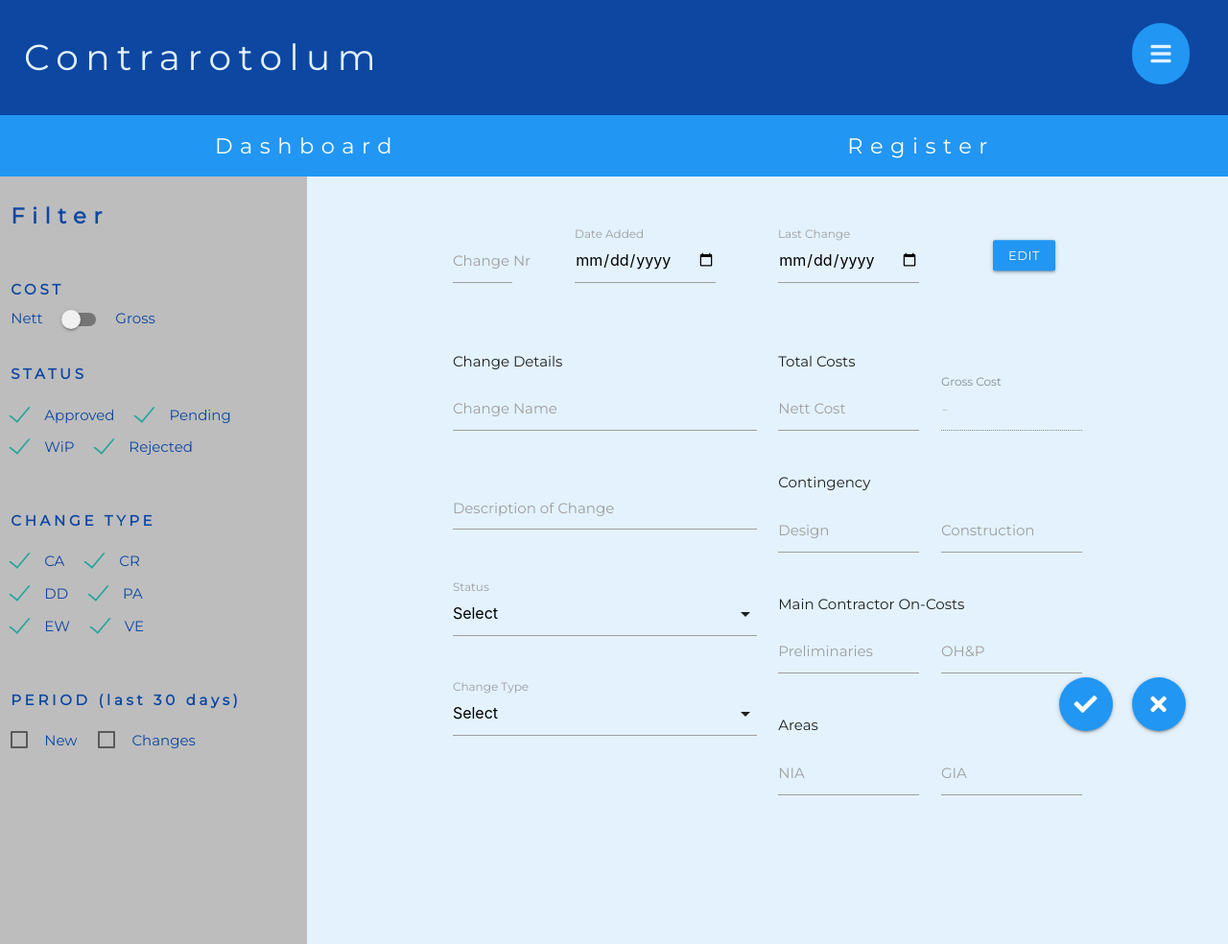
After one commit to Code-Institute-Submissions/MS4-0, a Flask app: page /item in a window 1280 px wide. The commit adds this page. Shown: the whole page at 96% size. Run offline with Flask 2, Linux system fonts and the light colour scheme; data that the repository does not hold is empty; some libraries are stand-ins or nearby versions.

Commit message:
Feat(various): add new item/change added to page

```diff
--- a/app.py
+++ b/app.py
@@ -125,6 +125,30 @@ def get_filter():
   return jsonify(arr)
 
 
+@app.route("/item", methods=["GET", "POST"])
+def add_item():
+  if request.method == "POST":
+    item = {
+      "change_nr": request.form.get("change_nr"),
+      "date_added": request.form.get("date_added"),
+      "date_changed": request.form.get("date_changed"),
+      "change_name": request.form.get("change_name"),
+      "change_description": request.form.get("change_description"),
+      "status": request.form.get("status"),
+      "change_type": request.form.get("change_type"),
+      "cost_nett": request.form.get("cost_nett", type=int),
+      "cost_gross": request.form.get("cost_gross", type=int),
+      "cont_design_total": request.form.get("cont_design_total", type=int),
+      "cont_const_total": request.form.get("cont_const_total", type=int),
+      "prelims_total": request.form.get("prelims_total", type=int),
+      "ohp_total": request.form.get("ohp_total", type=int),
+      "NIA_ft2": request.form.get("NIA_ft2", type=int),
+      "GIA_ft2": request.form.get("GIA_ft2", type=int)    }
+    mongo.db.register.insert_one(item)
+  # item = mongo.db.register.find()
+  return render_template("item.html")
+
+
 if __name__ == "__main__":
   app.run(host=os.environ.get("IP"),
     port=int(os.environ.get("PORT")),
--- a/static/css/style.css
+++ b/static/css/style.css
@@ -1,4 +1,8 @@
 /* Global */
+
+html {
+  height: 100%;
+}
 
 body {
   font-family: 'Montserrat', sans-serif;
@@ -191,3 +195,27 @@ th .center {
 .dateHidden {
   display: none;
 }
+
+/* <----- Item Layout -----> */
+
+.itemContainer {
+  margin-top: 50px !important;
+}
+
+.itemHeading {
+  margin-left: 0.75rem;
+}
+
+.btnEdit {
+  position: relative;
+  margin-bottom: 50%;
+  transform: translate(0, 50%);
+}
+
+.itemContainer .btn-floating {
+  margin: 0px 10px 15px 10px;
+}
+
+.hideInput {
+  display: none;
+}
--- a/static/js/script.js
+++ b/static/js/script.js
@@ -1,6 +1,14 @@
 // <----- MATERIALIZE TRIGGERS ----->
 
 $(".dropdown-trigger").dropdown();
+
+$(document).ready(function () {
+  $('select').formSelect();
+  $('.fixed-action-btn').floatingActionButton();
+});
+
+// $('#changeDescription').val('New Text');
+//   M.textareaAutoResize($('#changeDescription'));
 
 
 // <----- DASHBOARD ----->
@@ -21,20 +29,20 @@ $(window).on('load', function () {
 })
 
 
-let checkedStatus = ["A", "P", "WiP"]
-let checkedChanges = ["DD", "CA"]
+let checkedStatus = ["A", "P", "WiP", "R"]
+let checkedChanges = ["CA", "CR", "DD", "PA", "EW", "VE"]
 
-let budgetGross = 10000000
-let budgetGIA = 11000
-let approvedGross
-let approvedNett
-let approvedGIA
+// let budgetGross = 10000000
+// let budgetGIA = 11000
+// let approvedGross
+// let approvedNett
+// let approvedGIA
 
 // let pendingGross = getTotal("P")
 
-setTimeout(() => {
-  getTotal('totalGross', 'P');
-}, 1000);
+// setTimeout(() => {
+//   getTotal('totalGross', 'P');
+// }, 1000);
 
 
 // https://learn.co/lessons/js-looping-and-iteration-traversing-nested-objects-readme
@@ -59,7 +67,7 @@ function getTotal(val, stat) {
   return total
 };
 
-$('#costSwitch').click(function() {
+$('#costSwitch').click(function () {
   if ($(this).is(':checked')) {
     pushValues('Gross')
   }
@@ -84,7 +92,7 @@ function pushValues(checkedStatus) {
       else {
         return budgetTotalNett
       }
-    }) ();
+    })();
     let budgeTotalDisplay = new Intl.NumberFormat('en-US', {
       style: 'decimal',
       minimumFractionDigits: 0,
@@ -129,7 +137,7 @@ function pushValues(checkedStatus) {
       else {
         return approvedTotalNett
       }
-    }) ();
+    })();
     let approvedTotalDisplay = new Intl.NumberFormat('en-US', {
       style: 'decimal',
       minimumFractionDigits: 0,
@@ -174,7 +182,7 @@ function pushValues(checkedStatus) {
       else {
         return pendingTotalNett
       }
-    }) ();
+    })();
     let pendingTotalDisplay = new Intl.NumberFormat('en-US', {
       style: 'decimal',
       minimumFractionDigits: 0,
@@ -219,7 +227,7 @@ function pushValues(checkedStatus) {
       else {
         return wipTotalNett
       }
-    }) ();
+    })();
     let wipTotalDisplay = new Intl.NumberFormat('en-US', {
       style: 'decimal',
       minimumFractionDigits: 0,
@@ -297,7 +305,7 @@ function pushValues(checkedStatus) {
       else {
         return rejectedTotalNett
       }
-    }) ();
+    })();
     let rejectedTotalDisplay = new Intl.NumberFormat('en-US', {
       style: 'decimal',
       minimumFractionDigits: 0,
@@ -329,7 +337,7 @@ function pushValues(checkedStatus) {
     }).format(rejectedRate);;
     $('#rejectedRow').children('.rate').text(rejectedRateDisplay)
 
-    $('td').each(function() {
+    $('td').each(function () {
       if ($(this).text().length === 1 && $(this).text() === "0") {
         $(this).text("-")
       }
@@ -388,20 +396,20 @@ $('#costSwitch').click(function () {
 // Accepted Filter
 $("#A").click(function () {
   if ($(this).is(':checked') && $('.changeStatus').text().match('A')) {
-    $('.changeStatus:contains("A")').filter(function() {return $(this).text() === 'A'}).parent('tr').removeClass('hideRowStatus')
+    $('.changeStatus:contains("A")').filter(function () { return $(this).text() === 'A' }).parent('tr').removeClass('hideRowStatus')
   }
   else if ($(this).not(':checked') && $('.changeStatus').text().match('A')) {
-    $('.changeStatus:contains("A")').filter(function() {return $(this).text() === 'A'}).parent('tr').addClass('hideRowStatus');
+    $('.changeStatus:contains("A")').filter(function () { return $(this).text() === 'A' }).parent('tr').addClass('hideRowStatus');
   }
 });
 
 // Pending Filter
 $("#P").click(function () {
   if ($(this).is(':checked') && $('.changeStatus').text().match('P')) {
-    $('.changeStatus:contains("P")').filter(function() {return $(this).text() === 'P'}).parent('tr').removeClass('hideRowStatus')
+    $('.changeStatus:contains("P")').filter(function () { return $(this).text() === 'P' }).parent('tr').removeClass('hideRowStatus')
   }
   else if ($(this).not(':checked') && $('.changeStatus').text().match('P')) {
-    $('.changeStatus:contains("P")').filter(function() {return $(this).text() === 'P'}).parent('tr').addClass('hideRowStatus');
+    $('.changeStatus:contains("P")').filter(function () { return $(this).text() === 'P' }).parent('tr').addClass('hideRowStatus');
   }
 });
 
@@ -418,10 +426,10 @@ $("#WiP").click(function () {
 // Rejected Filter
 $("#R").click(function () {
   if ($(this).is(':checked') && $('.changeStatus').text().match('R')) {
-    $('.changeStatus:contains("R")').filter(function() {return $(this).text() === 'R'}).parent('tr').removeClass('hideRowStatus')
+    $('.changeStatus:contains("R")').filter(function () { return $(this).text() === 'R' }).parent('tr').removeClass('hideRowStatus')
   }
   else if ($(this).not(':checked') && $('.changeStatus').text().match('R')) {
-    $('.changeStatus:contains("R")').filter(function() {return $(this).text() === 'R'}).parent('tr').addClass('hideRowStatus');
+    $('.changeStatus:contains("R")').filter(function () { return $(this).text() === 'R' }).parent('tr').addClass('hideRowStatus');
   }
 });
 
@@ -543,3 +551,65 @@ $('#periodChange').click(function () {
     $('.periodC:contains("N")').parent('tr').removeClass('hideNewRow')
   }
 })
+
+// <<----- ADD / EDIT ITEMS ----->
+
+// Calculate gross total
+
+function updateTotal() {
+  (function calculateGross() {
+    let v1 = ((num) => {
+      num = $('#cost_nett').val();
+      num = +num
+      if (Number.isInteger(num)) {
+        return num
+      }
+      else {
+        return 0
+      }
+    }) ();
+    let v2 = ((num) => {
+      num = $('#cont_design_total').val();
+      num = +num
+      if (Number.isInteger(num)) {
+        return num
+      }
+      else {
+        return 0
+      }
+    }) ();
+    let v3 = ((num) => {
+      num = $('#cont_const_total').val();
+      num = +num
+      if (Number.isInteger(num)) {
+        return num
+      }
+      else {
+        return 0
+      }
+    }) ();
+    let v4 = ((num) => {
+      num = $('#prelims_total').val();
+      num = +num
+      if (Number.isInteger(num)) {
+        return num
+      }
+      else {
+        return 0
+      }
+    }) ();
+    let v5 = ((num) => {
+      num = $('#ohp_t0tal').val();
+      num = +num
+      if (Number.isInteger(num)) {
+        return num
+      }
+      else {
+        return 0
+      }
+    }) ();
+    let gross = v1 + v2 + v3 + v4 + v5
+    $('#cost_gross').val(gross);
+    $('#cost_gross_show').val(gross);
+  }) ()
+}
--- /dev/null
+++ b/templates/item.html
@@ -0,0 +1,148 @@
+{% extends "base.html" %}
+{% block content %}
+
+<!-- Use of Materialize Forms -->
+<!-- top row -->
+<div class="container itemContainer">
+  <div class="row">
+    <form class="col s12" method="POST" action="{{ url_for('add_item')}}">
+      <div class="row">
+        <div class="col s9">
+          <div class="row">
+            <div class="input-field col s2">
+              <input id="change_nr" name="change_nr" type="number" class="validate" minlength="1" maxlength="3">
+              <label for="change_nr">Change Nr</label>
+            </div>
+            <div class="input-field col s4 offset-s1">
+              <input id="date_added" name="date_added" type="date" class="validate">
+              <label for="date_added">Date Added</label>
+            </div>
+            <div class="input-field col s4 offset-s1">
+              <input id="date_changed" name="date_changed" type="date" class="validate">
+              <label for="date_changed">Last Change</label>
+            </div>
+          </div>
+        </div>
+        <div class="col s3">
+          <div class="row">
+            <div class="col s10 right-align">
+              <a class="waves-effect waves-light blue btn-small btnEdit">Edit</a>
+            </div>
+          </div>
+        </div>
+      </div>
+      <div class="row">
+        <!-- column 1 data -->
+        <div class="col s6">
+          <div class="row">
+            <div class="itemHeading">Change Details</div>
+            <div class="input-field col s12">
+              <input value="" id="change_name" name="change_name" type="text" class="validate" minlength="1" maxlength="30">
+              <label for="change_name">Change Name</label>
+            </div>
+          </div>
+          <div class="row">
+            <div class="input-field col s12">
+              <textarea id="change_description" name="change_description" class="materialize-textarea" minlength="1" maxlength="250"></textarea>
+              <label for="change_description">Description of Change</label>
+            </div>
+          </div>
+          <div class="row">
+            <div class="input-field col s12">
+              <select id="status" name="status" class="validate" required>
+                <option value="" selected disabled>Select</option>
+                <option value="A">Accepted</option>
+                <option value="P">Pending</option>
+                <option value="WiP">Work in Progress</option>
+                <option value="R">Rejected</option>
+              </select>
+              <label>Status</label>
+            </div>
+          </div>
+          <div class="row">
+            <div class="input-field col s12">
+              <select id="change_type" name="change_type" class="validate" required>
+                <option value="" disabled selected>Select</option>
+                <option value="CA">Client Approved</option>
+                <option value="CR">Regulatory Change</option>
+                <option value="DD">Design Development</option>
+                <option value="PA">Pricing/Measurement Adjustment</option>
+                <option value="EW">Early Warning</option>
+                <option value="VE">Value Engineering</option>
+              </select>
+              <label>Change Type</label>
+            </div>
+          </div>
+
+        </div>
+        <!-- column 2 data -->
+        <div class="col s6">
+          <div class="row">
+            <div class="itemHeading">Total Costs</div>
+            <div class="input-field col s6">
+              <input value="" id="cost_nett" name="cost_nett" type="number" class="validate" onchange="updateTotal()">
+              <label for="cost_nett">Nett Cost</label>
+            </div>
+            <div class="input-field col s6">
+              <input disabled placeholder="-" value="" id="cost_gross_show" name="cost_gross_show" type="number" class="validate">
+              <label for="cost_gross">Gross Cost</label>
+            </div>
+            <!-- Hidden cost_gross so that retrieved values will be sent to with POST -->
+            <div class="input-field col s6 hideInput">
+              <input value="" id="cost_gross" name="cost_gross" type="number" class="validate">
+              <label for="cost_gross">Hidden Gross Cost</label>
+            </div>
+          </div>
+          <div class="row">
+            <div class="itemHeading">Contingency</div>
+            <div class="input-field col s6">
+              <input value="" id="cont_design_total" name="cont_design_total" type="number" class="validate" onchange="updateTotal()">
+              <label for="cont_design_total">Design</label>
+            </div>
+            <div class="input-field col s6">
+              <input value="" id="cont_const_total" name="cont_const_total" type="number" class="validate" onchange="updateTotal()">
+              <label for="cont_const_total">Construction</label>
+            </div>
+          </div>
+          <div class="row">
+            <div class="itemHeading">Main Contractor On-Costs</div>
+            <div class="input-field col s6">
+              <input value="" id="prelims_total" name="prelims_total" type="number" class="validate" onchange="updateTotal()">
+              <label for="prelims_total">Preliminaries</label>
+            </div>
+            <div class="input-field col s6">
+              <input value="" id="ohp_total" name="ohp_total" type="number" class="validate" onchange="updateTotal()">
+              <label for="ohp_total">OH&P</label>
+            </div>
+          </div>
+          <div class="row">
+            <div class="itemHeading">Areas</div>
+            <div class="input-field col s6">
+              <input value="" id="NIA_ft2" name="NIA_ft2" type="number" class="validate">
+              <label for="NIA_ft2">NIA</label>
+            </div>
+            <div class="input-field col s6">
+              <input value="" id="GIA_ft2" name="GIA_ft2" type="number" class="validate">
+              <label for="GIA_ft2">GIA</label>
+            </div>
+          </div>
+          <div class="row">
+            <div class="fixed-action-btn">
+              <div class="col s12 right-align">
+                <button type="submit" class="btn-floating btn-large waves-effect waves-light blue"><i class="fas fa-check"></i></a>
+                <button type="submit" class="btn-floating btn-large waves-effect waves-light blue"><i class="fas fa-times"></i></a>
+              </div>
+          </div>
+        </div>
+    </form>
+    </div>
+  </div>
+</div>
+
+{% endblock %}
+
+
+
+{% block scripts %}
+
+{% endblock %}
```
Also changed, not shown: templates/register.html (+10 -2 lines).
